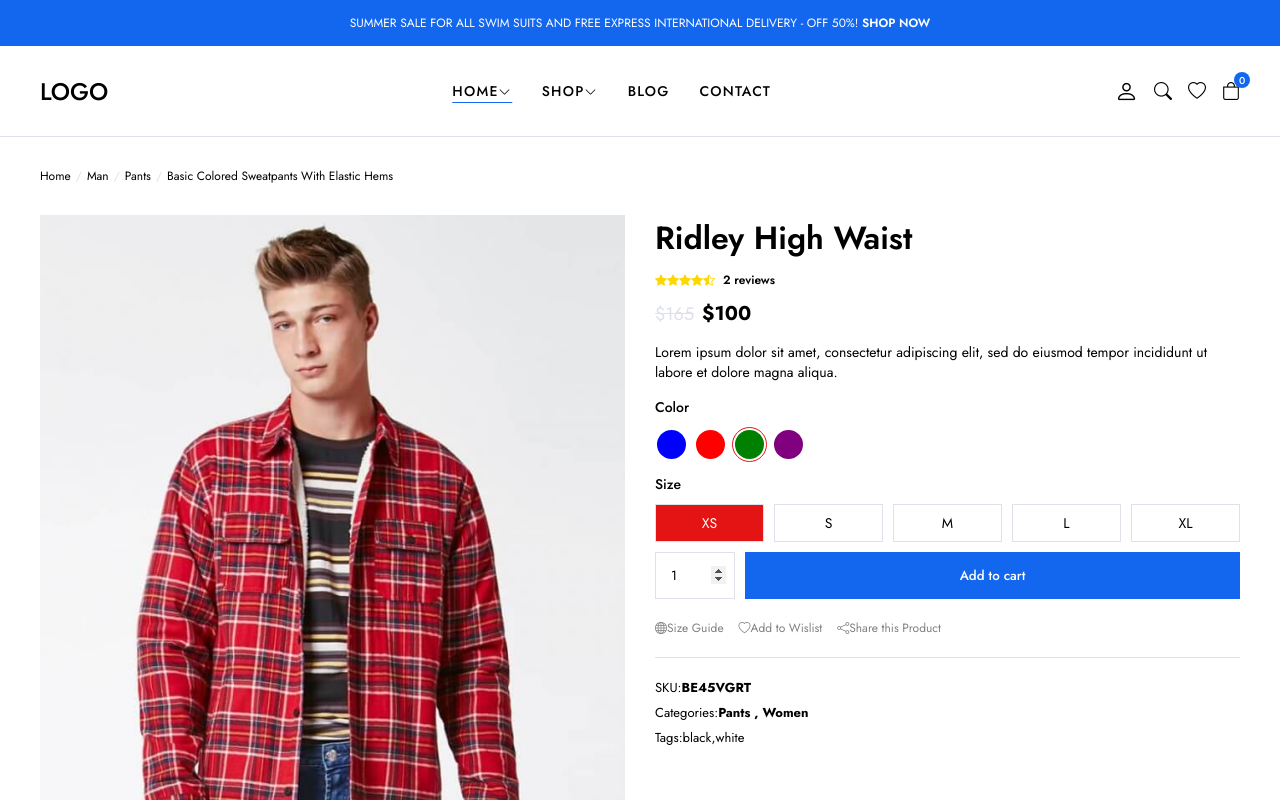
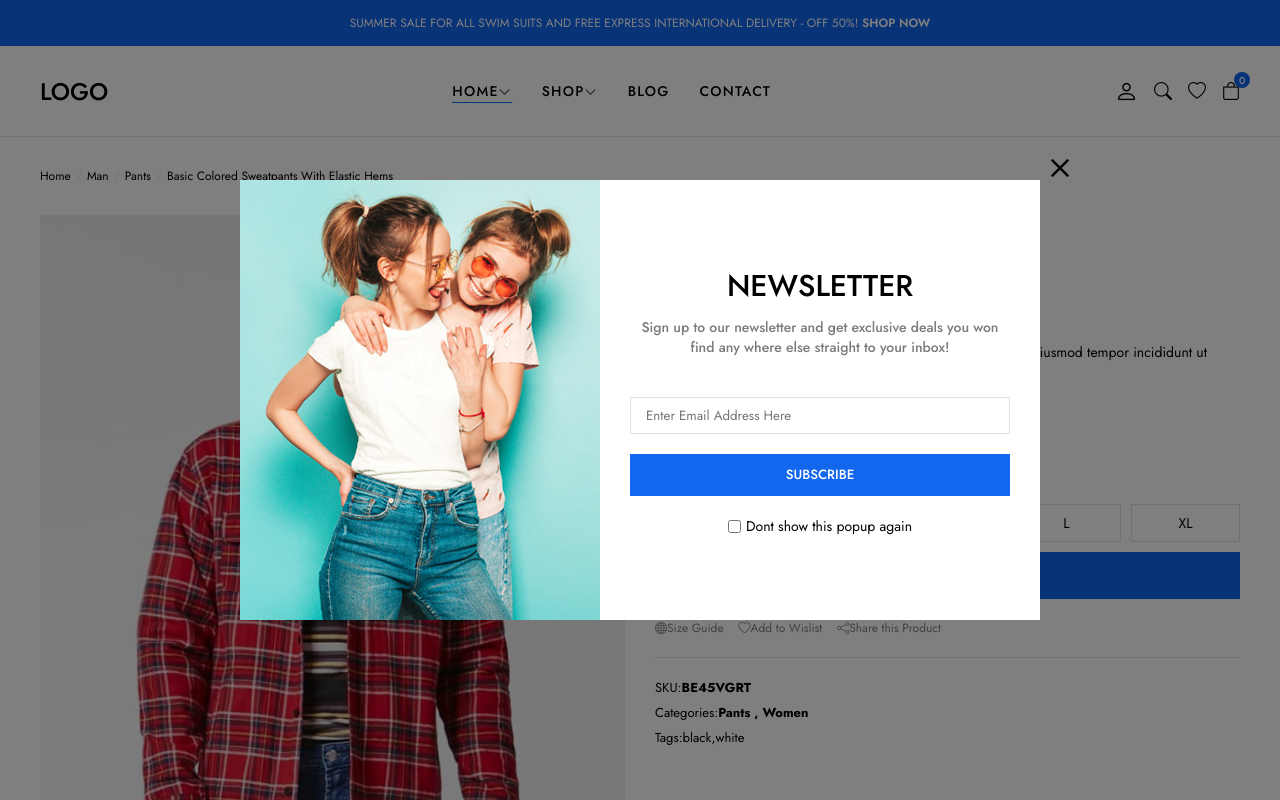
Before and after one commit to azizozkrcdg/MERN-STACK-E-COMMERCE, a React (Vite) app in the folder frontend/: page / in a window 1280 px wide. Shown: the top 800 px of the page. Built offline with nearby package versions, Linux system fonts and the light colour scheme.

Commit message:
Frontend - Modals dialog copmonents created

```diff
--- a/frontend/src/Layouts/MainLayout.jsx
+++ b/frontend/src/Layouts/MainLayout.jsx
@@ -2,12 +2,16 @@
 import Footer from "../components/Layout/Layouts/Footer/Footer"
 import Header from "../components/Layout/Layouts/Header/Header"
 import PropTypes from "prop-types";
-import Search from "../components/Layout/Modals/Search";
+import Search from "../components/Layout/Modals/Search/Search";
+import Dialog from "../components/Layout/Modals/Dialog/Dialog";
 
 const MainLayout = ({children}) => {
   const [isSearchShow, setIsSearchShow] = useState(false);
+  const [isDialogShow, setIsDialogShow] = useState(true);
+
   return (
     <div className="main-layout">
+        <Dialog isDialogShow={isDialogShow} setIsDialogShow={setIsDialogShow}/>
         <Search isSearchShow={isSearchShow} setIsSearchShow={setIsSearchShow}/>
         <Header setIsSearchShow={setIsSearchShow} />
         {children}
--- a/frontend/src/components/Layout/Layouts/Header/Header.jsx
+++ b/frontend/src/components/Layout/Layouts/Header/Header.jsx
@@ -1,4 +1,5 @@
 import "./Header.css"
+import PropTypes from "prop-types";
 const Header = ({setIsSearchShow}) => {
   return (
     <header>
@@ -212,3 +213,7 @@
 };
 
 export default Header;
+
+Header.propTypes = {
+  setIsSearchShow : PropTypes.func
+}
--- /dev/null
+++ b/frontend/src/components/Layout/Modals/Dialog/Dialog.css
@@ -0,0 +1,89 @@
+.modal-dialog {
+  position: absolute;
+  top: 0;
+  left: 0;
+  width: 100%;
+  height: 100%;
+  display: flex;
+  justify-content: center;
+  align-items: center;
+  z-index: 999;
+  transition: 0.3s ease all;
+  visibility: hidden;
+  opacity: 0;
+}
+
+.modal-dialog.show {
+  visibility: visible !important;
+  opacity: 1;
+}
+
+.modal-dialog .modal-content {
+  max-width: 800px;
+  width: 100%;
+  background-color: #fff;
+  position: fixed;
+  z-index: 10;
+  display: flex;
+  align-items: center;
+}
+
+.modal-dialog .modal-content .modal-close {
+  position: absolute;
+  top: -40px;
+  right: -40px;
+  background-color: transparent;
+  font-size: 40px;
+}
+
+.modal-dialog .modal-content .modal-image {
+  display: flex;
+}
+
+.modal-dialog .modal-content .popup-wrapper {
+  padding: 30px;
+  text-align: center;
+}
+
+.modal-dialog .modal-content .popup-title h3 {
+  font-size: 30px;
+  font-weight: 500;
+}
+
+.modal-dialog .modal-content .popup-text {
+  font-size: 14px;
+  color: #7a7a7a;
+  font-weight: 500;
+  margin-top: 10px;
+}
+
+.modal-dialog .modal-content .popup-form {
+  display: flex;
+  flex-direction: column;
+  row-gap: 20px;
+  margin-top: 40px;
+}
+
+.modal-dialog .modal-content .popup-form label {
+  display: flex;
+  align-items: center;
+  justify-content: center;
+  column-gap: 5px;
+  font-size: 14px;
+}
+
+@media (max-width: 576px) {
+  .modal-dialog .modal-content {
+    max-width: 350px;
+  }
+
+  .modal-dialog .modal-content .modal-close {
+    top: 0px;
+    right: 0px;
+    font-size: 30px;
+  }
+
+  .modal-dialog .modal-content .modal-image {
+    display: none;
+  }
+}
--- /dev/null
+++ b/frontend/src/components/Layout/Modals/Dialog/Dialog.jsx
@@ -0,0 +1,44 @@
+import "./Dialog.css";
+import PropTypes from "prop-types";
+
+const Dialog = ({isDialogShow, setIsDialogShow}) => {
+  return (
+    <div className={`modal-dialog ${(isDialogShow) ? "show" : ""}`}>
+      <div className="modal-content">
+        <button className="modal-close" onClick={() => setIsDialogShow(false)}>
+          <i className="bi bi-x"></i>
+        </button>
+        <div className="modal-image">
+          <img src="img/modal-dialog.jpg" alt="" />
+        </div>
+        <div className="popup-wrapper">
+          <div className="popup-content">
+            <div className="popup-title">
+              <h3>NEWSLETTER</h3>
+            </div>
+            <p className="popup-text">
+              Sign up to our newsletter and get exclusive deals you won find any
+              where else straight to your inbox!
+            </p>
+            <form className="popup-form">
+              <input type="text" placeholder="Enter Email Address Here" />
+              <button className="btn btn-primary">SUBSCRIBE</button>
+              <label>
+                <input type="checkbox" />
+                <span>Dont show this popup again</span>
+              </label>
+            </form>
+          </div>
+        </div>
+      </div>
+      <div className="modal-overlay" onClick={() => setIsDialogShow(false)}></div>
+    </div>
+  );
+};
+
+export default Dialog;
+
+Dialog.propTypes = {
+    isDialogShow : PropTypes.bool,
+    setIsDialogShow : PropTypes.func
+}
--- a/frontend/src/components/Layout/Modals/Search.jsx
+++ b/frontend/src/components/Layout/Modals/Search/Search.jsx
@@ -1,4 +1,5 @@
 import "./Search.css";
+import PropTypes from "prop-types"
 
 const Search = ({ isSearchShow, setIsSearchShow }) => {
   return (
@@ -60,3 +61,8 @@
 };
 
 export default Search;
+
+Search.propTypes = {
+  isSearchShow : PropTypes.bool,
+  setIsSearchShow : PropTypes.func
+}
```
Also changed, not shown: frontend/src/components/Layout/Modals/Search/Search.css (renamed from frontend/src/components/Layout/Modals/Search.css).
